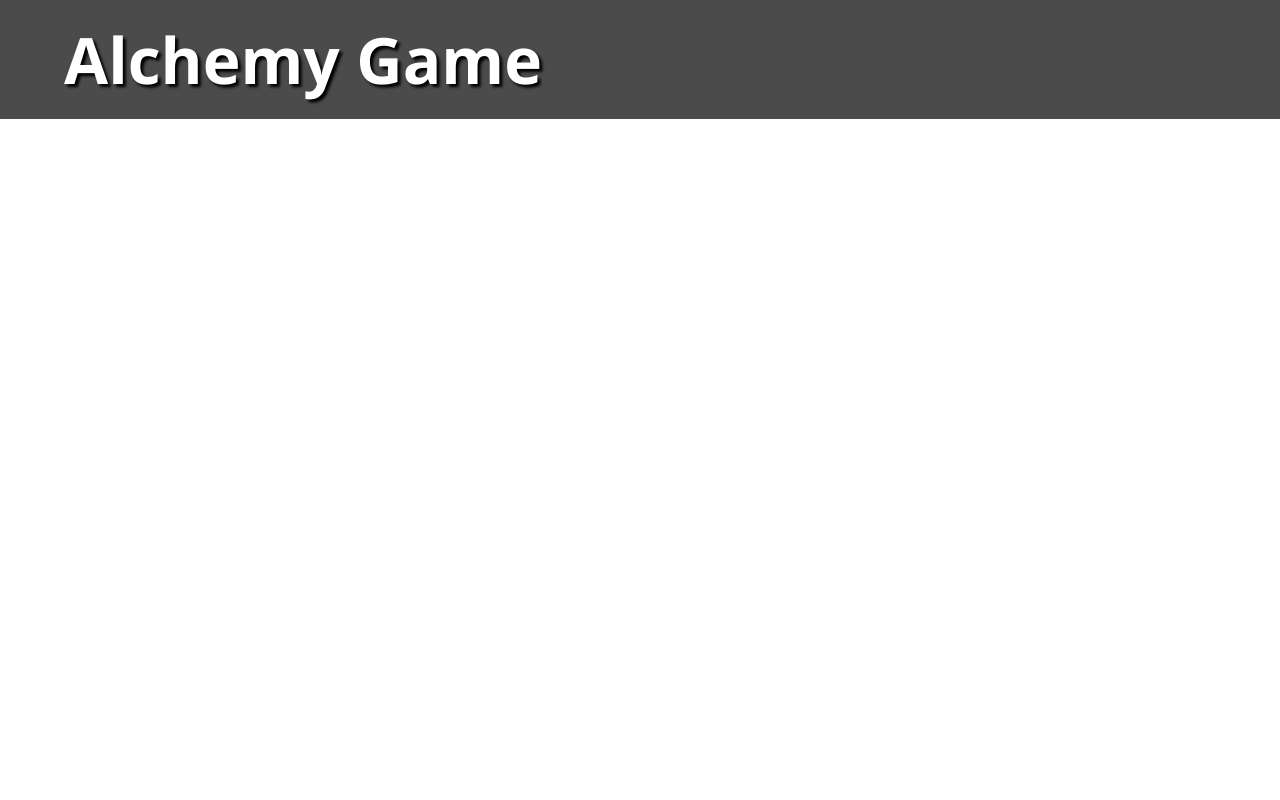
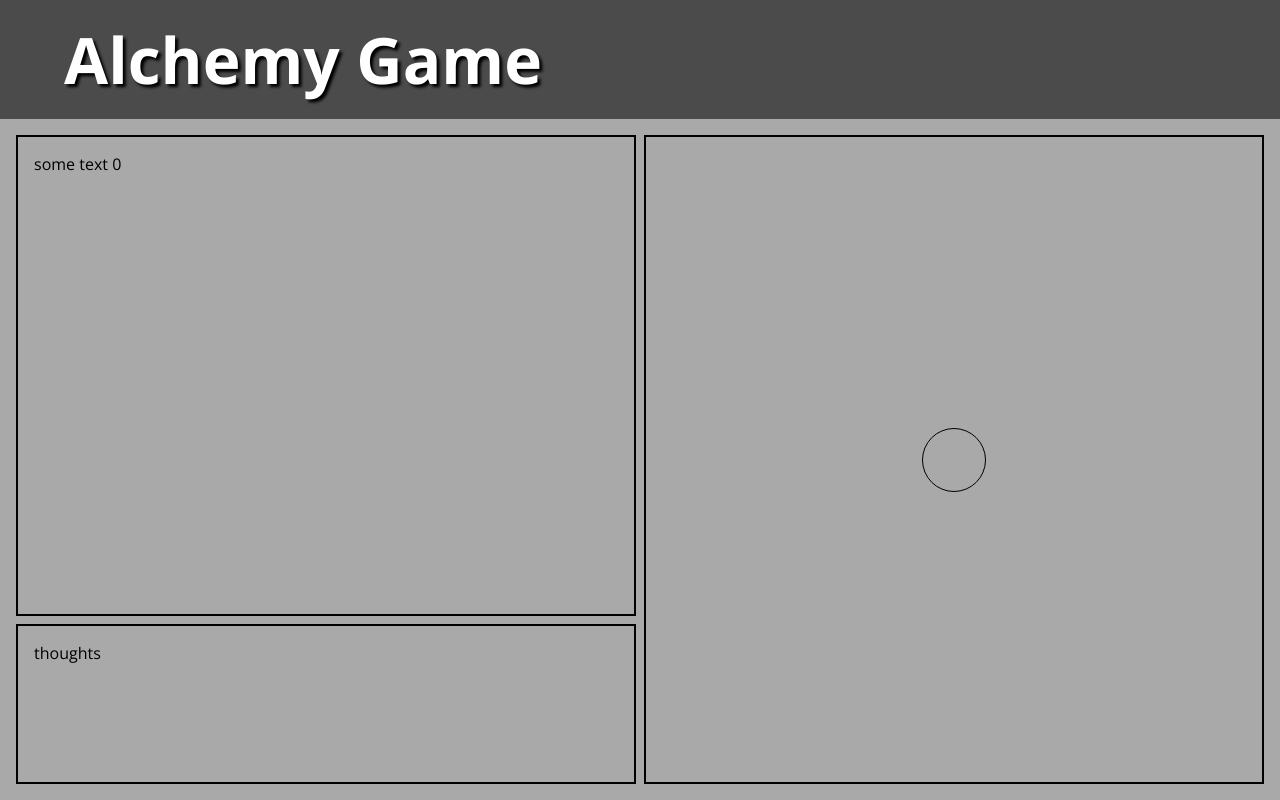
Before and after one commit to dylancdavis/alchemy-game, a Vue app: page / in a window 1280 px wide. Built offline with nearby package versions, Linux system fonts and the light colour scheme.

Commit message:
Add Core Panel

```diff
--- a/src/App.vue
+++ b/src/App.vue
@@ -1,5 +1,5 @@
 <script setup>
-import { EssencePanels } from './components/EssencePanels.vue'
+import EssencePanels from './components/EssencePanels.vue'
 </script>
 
 <template>
--- /dev/null
+++ b/src/components/CorePanel.vue
@@ -0,0 +1,25 @@
+<script setup>
+	console.log('hi!')
+</script>
+
+<template>
+ <div id="core-panel">
+	<div id="true-core"></div>
+ </div>
+</template>
+
+<style scoped>
+
+	#core-panel {
+		display: grid;
+		place-items: center;
+	}
+
+	#true-core {
+		width: 64px;
+		height: 64px;
+		border-radius: 100%;
+		border: 1px solid black;
+	}
+
+</style>
--- a/src/components/EssencePanels.vue
+++ b/src/components/EssencePanels.vue
@@ -1,11 +1,14 @@
 <script setup>
+import { ref } from 'vue'
+import CorePanel from './CorePanel.vue'
 
+const val = ref(0)
 </script>
 
 <template>
 	<div id="essence-panels">
-		<div id="text-panel" class="panel">some text</div>
-		<div id="core-panel" class="panel">cores</div>
+		<div id="text-panel" class="panel">some text {{ val }}</div>
+		<CorePanel class="panel" />
 		<div id="thought-panel" class="panel">thoughts</div>
 	</div>
 </template>
@@ -18,6 +21,17 @@
 		display: grid;
 		grid-gap: 8px;
 		background-color: darkgray;
+		grid-template-columns: 1fr 1fr;
+		grid-template-rows: 3fr 1fr;
+		padding: 16px;
+	}
+
+	.panel {
+		border: 2px solid black
+	}
+
+	#core-panel {
+		grid-row: span 2;
 	}
 
 	.panel {
```
Also changed, not shown: 1 other file (tests, documents, lock files or other folders).
